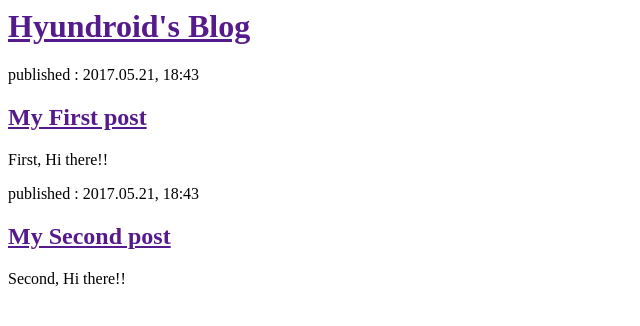
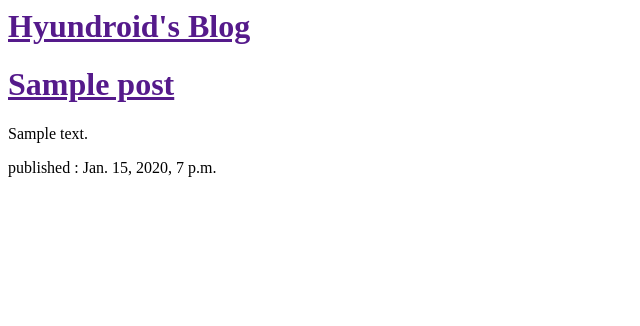
Before and after one commit to hyundroid/hyundroid, a Django app: template hyundroid/templates/hyundroid/post_list.html in a window 1280 px wide. Shown: the top 326 px of the page, without its empty margins (0-640 px from the left). Run offline with Django 3.2, Linux system fonts and the light colour scheme; the template is opened without the code that fills it: values that come from a table or form of the project are taken from there, others are empty; tables that the repository leaves empty hold one stand-in row (values such as "Sample post").

Commit message:
Modified templates

```diff
--- a/hyundroid/templates/hyundroid/post_list.html
+++ b/hyundroid/templates/hyundroid/post_list.html
@@ -8,17 +8,13 @@
       <h1><a href="">Hyundroid's Blog</a></h1>
     </div>
 
-    <div>
-      <p>published : 2017.05.21, 18:43</p>
-      <h2><a href="">My First post</a></h2>
-      <p>First, Hi there!!</p>
-    </div>
-
-    <div>
-      <p>published : 2017.05.21, 18:43</p>
-      <h2><a href="">My Second post</a></h2>
-      <p>Second, Hi there!!</p>
-    </div>
+    {% for post in posts %}
+      <div>
+        <h1><a href="">{{ post.title }}</a></h1>
+        <p>{{ post.text | linebreaksbr }}</p>
+        <p>published : {{ post.published_date }}</p>
+      </div>
+    {% endfor %}
 
   </body>
 </html>
--- a/hyundroid/views.py
+++ b/hyundroid/views.py
@@ -1,5 +1,8 @@
 from django.shortcuts import render
+from django.utils import timezone
+from .models import Post
 
 # Create your views here.
 def post_list(request):
-    return render(request, 'hyundroid/post_list.html', {})
+    posts = Post.objects.filter(published_date__lte=timezone.now()).order_by('published_date')
+    return render(request, 'hyundroid/post_list.html', {'posts': posts})
```
